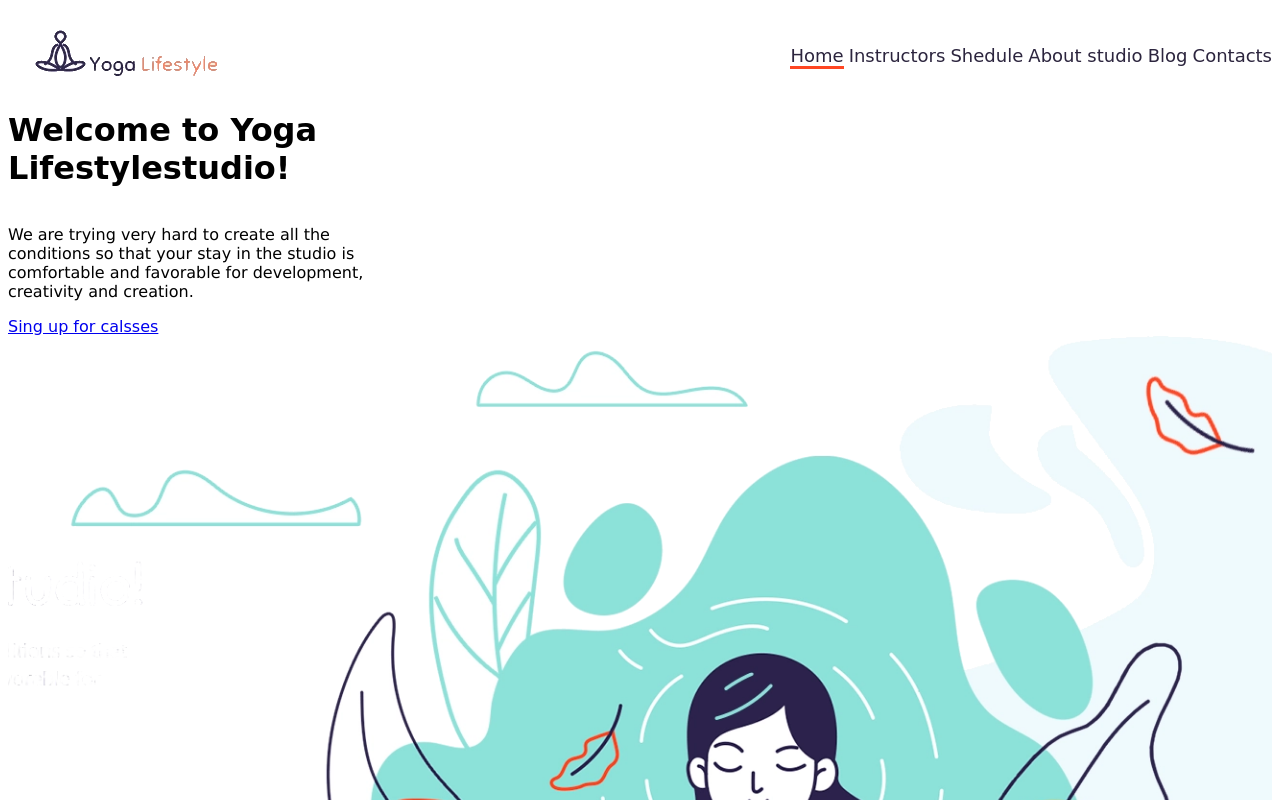
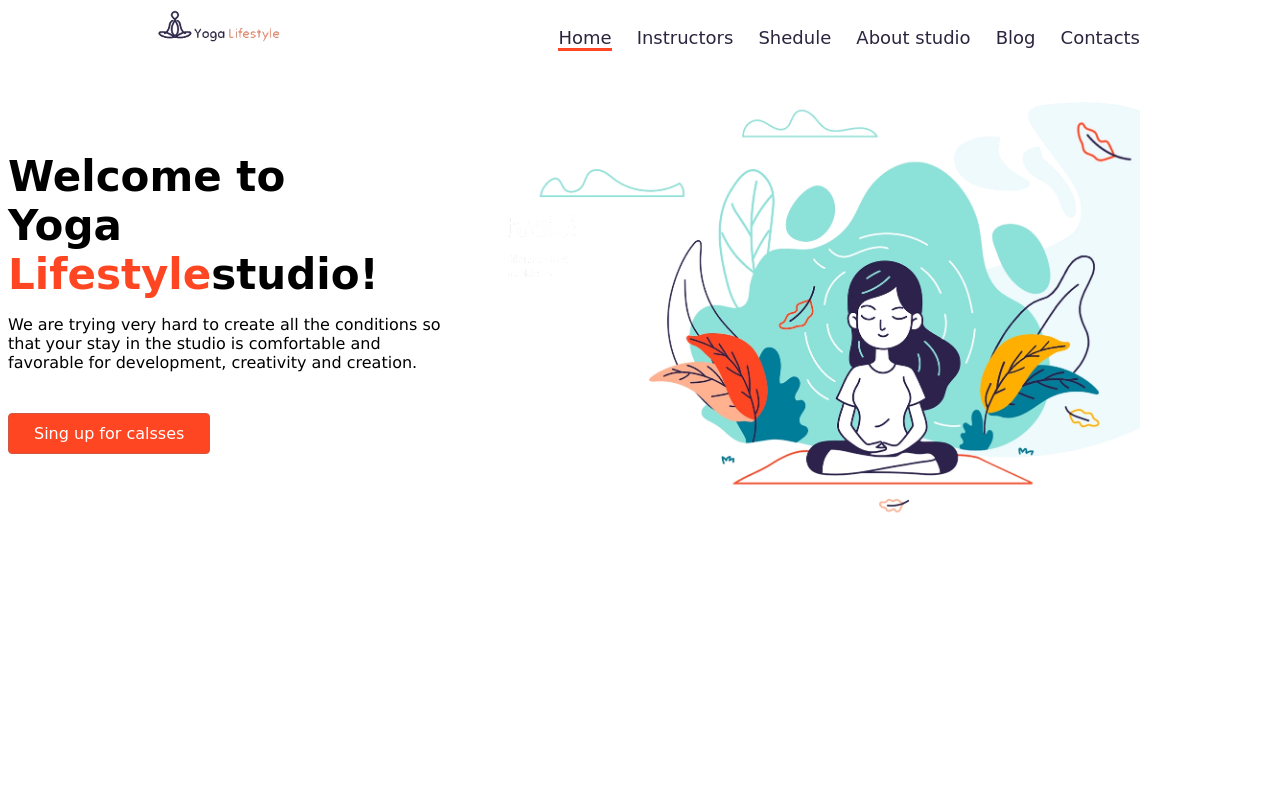
Before and after one commit to linajja/Yoga, a website: page index.html in a window 1280 px wide. Shown: the top 800 px of the page. Drawn offline with Linux system fonts and the light colour scheme.

Commit message:
dar ne pabaiga

```diff
--- a/css/main.css
+++ b/css/main.css
@@ -2,21 +2,21 @@
     --oranzine: #ff4622;
     --plotis: 1000px;
     --soninis-atstumas: calc((100% - var(--plotis)) / 2);
-    --main-width: calc (100%- var(--soninis-atstumas));
-    --text-width: calc(var(--plotis) * 0.4);
-    --text-margin: calc(var(--plotis) * 0.1);
+    --main-width: calc(var(--plotis) + var(--soninis-atstumas));
+    --text-width: calc(var(--plotis) * 0.45);
+    --text-margin: calc(var(--plotis) * 0.05);
     --image-width: calc(100% - var(--plotis) / 2);
 }
 
 body {
     font-family: cursive;
 }
-head {
+header {
     display: inline-block;
     width: var(--plotis);
     margin-left: var(--soninis-atstumas);
 }
-head > img {
+header > img {
      float: left;
      height: 40px;
 }
@@ -30,36 +30,62 @@ nav > a {
     line-height: 20px;
     text-decoration: none;
     color: #2c253e;
+    margin-left: 20px;
     border-bottom: 3px solid transparent;
 }
 nav > a:hover {
-    border-bottom: 5px solid var(--oranzine);
+    border-bottom: var(--oranzine);
 }
 nav > a:first-child {
     margin-left: 0%;
     border-color: var(--oranzine);
 }
 main {
-
+    display: inline-block;
+    width: var(--main-width);
+    margin-right: var(--text-margin);
+    margin-top: 50px;
 }
 div {
    float: left;
    width: var(--text-width);
    margin-right: var(--text-margin);
+   margin-top: 50px;
 }
 h1 {
    display: inline-block;
-}
-hi > span {
+   width: 100%;
+   font-size: 42px;
+   margin: 0%;
 
 }
+h1 > span {
+    color: var(--oranzine)
+}
 p {
+    display: inline-block;
     font-family: Verdana, Geneva, Tahoma, sans-serif;
+    width: 100%;
+
 }
 div > a {
-
+    display: inline-block;
+    padding: 10px;
+    padding-left: 25px;
+    padding-right: 25px;
+    margin-top: 25px;
+    color: #fff;
+    text-decoration: none;
+    background-color: var(--oranzine);
+    border: 1px solid #d1583f;
+    border-radius: 4px;
+}
+div > a:hover {
+    background-color: #fff;
+    color: var(--oranzine);
+    background-color: #cf3314;
 }
 main > img {
-    display: inline-block;
-    width: 100%;
+    float: left;
+    width: var(--image-width);
 }
--- a/index.html
+++ b/index.html
@@ -16,8 +16,8 @@
     <link rel="stylesheet" href="./css/main.css">
 
 </head>
+
 <body>
-    <main>
         <header>
             <img src="./img/yoga-logo.png" alt="Yoga logo">
             <nav>
@@ -31,14 +31,13 @@
         </header>
         <main>
             <div>
+               <h1>Welcome to<br>Yoga <span>Lifestyle</span>studio!</h1>
+               <p>We are trying very hard to create all the conditions so that your stay in the studio is comfortable and favorable for development, creativity and creation.
+               </p>
+               <a href="#">Sing up for calsses</a>
+            </div>
+            <img src="./img/yoga.png" alt="Logo">
+        </main>
+</body>
 
-            <h1>Welcome to Yoga <span>Lifestyle</span>studio!</h1>
-            <p>We are trying very hard to create all the conditions so that your stay in the studio is comfortable and favorable for development, creativity and creation.
-            </p>
-            <a href="#">Sing up for calsses</a>
-            </div>
-            <img src="./img/yoga.png" alt="Logo"></src>img
-        </main>
-    </main>
-</body>
 </html>
```
